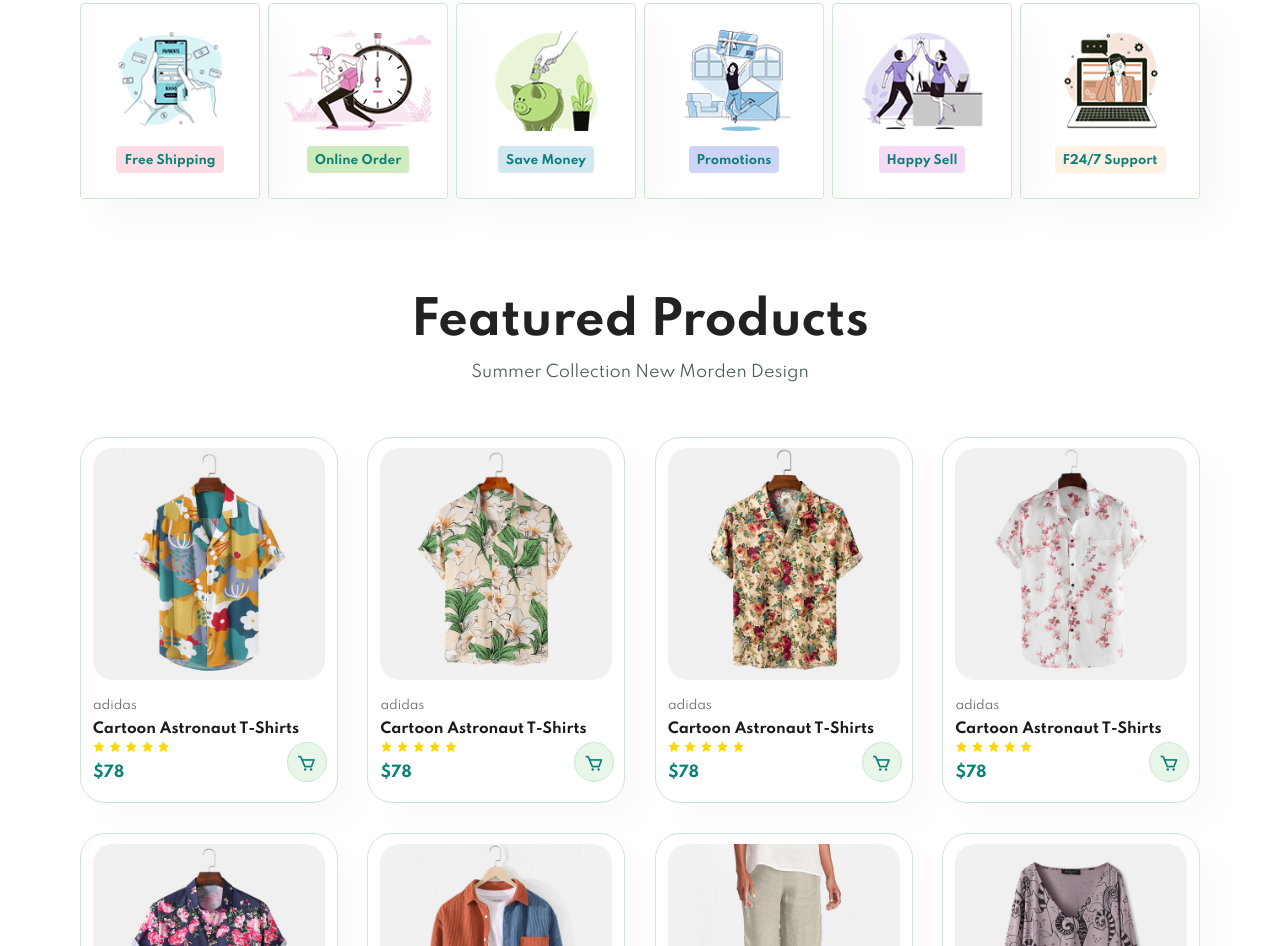
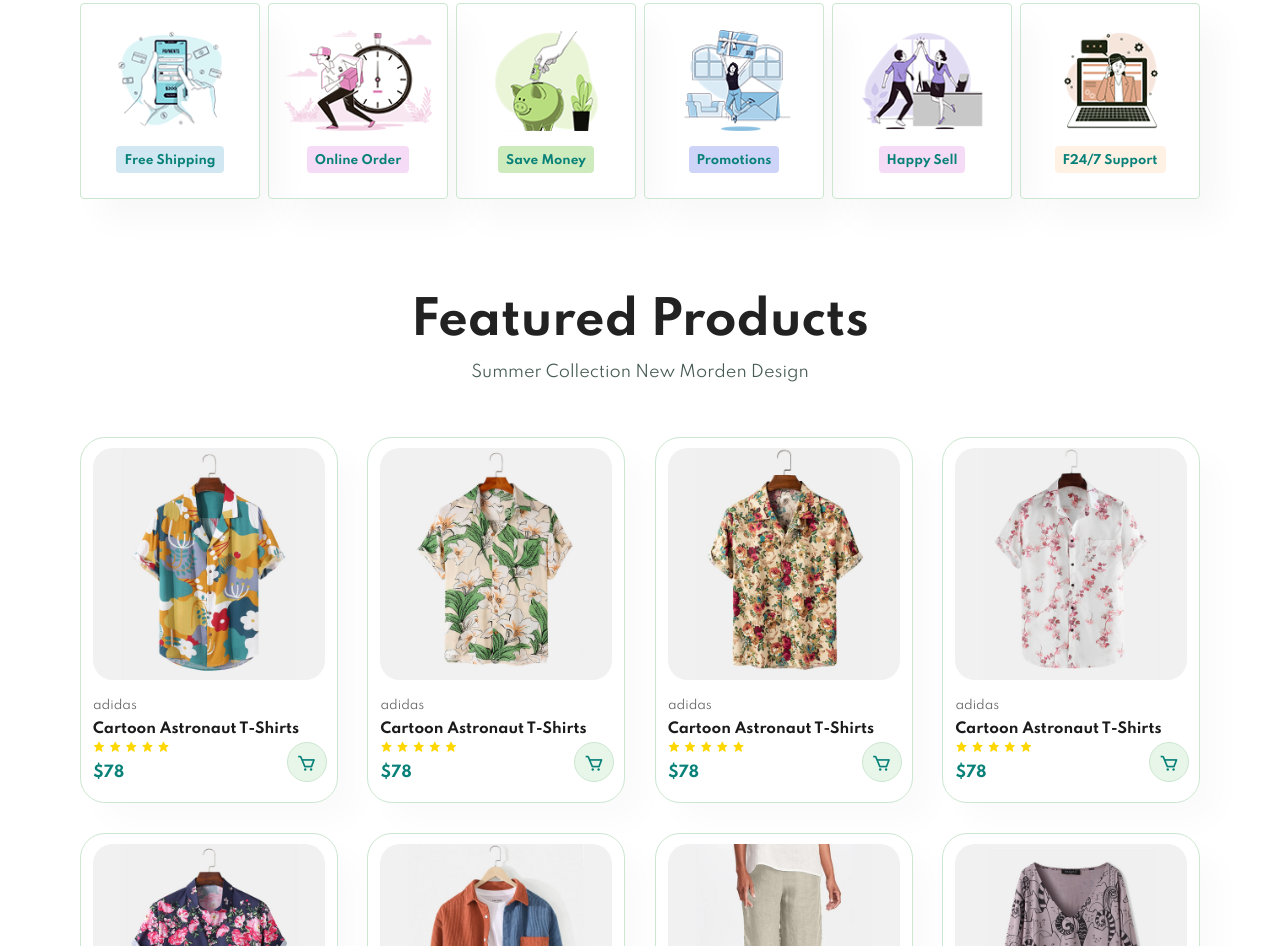
Before and after one commit to Oualid-Elb/Ecommerce_Website, a plain HTML site: page index.html in a window 1280 px wide. Shown: the part 857-1803 px from the top of the page. Drawn offline with nearby package versions, Linux system fonts and the light colour scheme.

Commit message:
Adjusting some colors in the features section

```diff
--- a/style.css
+++ b/style.css
@@ -195,15 +195,17 @@ body {
   line-height: 1;
   border-radius: 4px;
   color: #088178;
-  background-color: #fddde4;
+  /* background-color: #fddde4; */
+  background-color: #d1e8f2;
 }
 
 #feature .fe-box:nth-child(2) h6 {
-  background-color: #cdebbc;
+  /* background-color: #cdebbc; */
+  background-color: #f6dbf6;
 }
 
 #feature .fe-box:nth-child(3) h6 {
-  background-color: #d1e8f2;
+  background-color: #cdebbc;
 }
 
 #feature .fe-box:nth-child(4) h6 {
```
